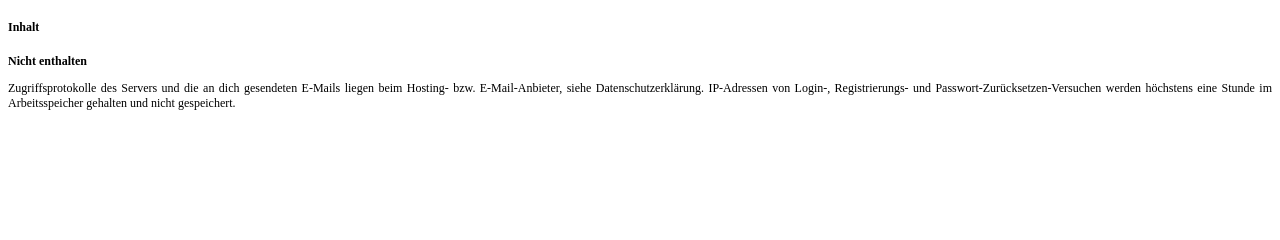
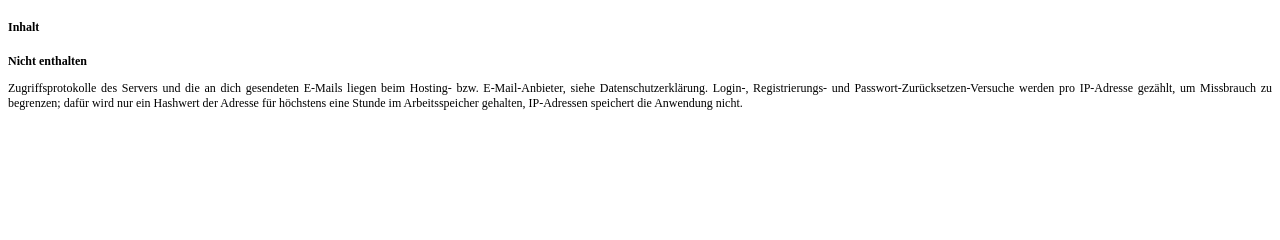
Before and after one commit to milesstoetzner/straussi3-subtenancy, a Django app: template tenants/templates/tenants/personal_data_toc.html in a window 1280 px wide. Shown: the part 169-409 px from the top of the page. Run offline with Django 5.2, Linux system fonts and the light colour scheme; the template is opened without the code that fills it, so the values that code supplies are empty.

Commit message:
export_personal_data: precise wording on the rate limiter (hashed address in memory, no IPs stored)

```diff
--- a/subtenancy/management/commands/export_personal_data.py
+++ b/subtenancy/management/commands/export_personal_data.py
@@ -184,8 +184,8 @@ class Command(BaseCommand):
         report['not_included'] = [
             'Server access logs and the e-mails sent to you are kept outside this application (hosting and mail '
             'provider), see the privacy policy.',
-            'IP addresses of login, registration and password reset attempts are kept in memory for at most one '
-            'hour and are not stored.',
+            'Login, registration and password reset attempts are counted per IP address to limit abuse; only a hash '
+            'of the address is kept in memory for at most one hour, the application stores no IP addresses.',
         ]
         return report
 
--- a/tenants/templates/tenants/personal_data_toc.html
+++ b/tenants/templates/tenants/personal_data_toc.html
@@ -53,7 +53,8 @@
 
     <h2>Nicht enthalten</h2>
     <p class="block">Zugriffsprotokolle des Servers und die an dich gesendeten E-Mails liegen beim Hosting- bzw. E-Mail-Anbieter,
-        siehe Datenschutzerklärung. IP-Adressen von Login-, Registrierungs- und Passwort-Zurücksetzen-Versuchen werden
-        höchstens eine Stunde im Arbeitsspeicher gehalten und nicht gespeichert.</p>
+        siehe Datenschutzerklärung. Login-, Registrierungs- und Passwort-Zurücksetzen-Versuche werden pro IP-Adresse gezählt,
+        um Missbrauch zu begrenzen; dafür wird nur ein Hashwert der Adresse für höchstens eine Stunde im Arbeitsspeicher
+        gehalten, IP-Adressen speichert die Anwendung nicht.</p>
 </body>
 </html>
```
